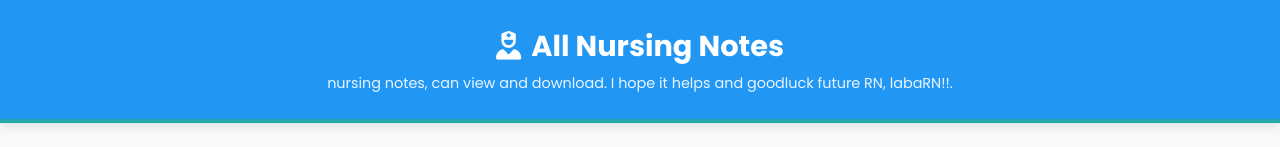
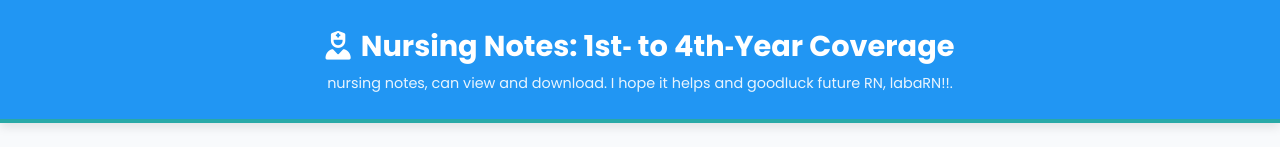
Before and after one commit to trevor-wq/free-nursing-notes, a plain HTML site: page index.html in a window 1280 px wide. Shown: the top 147 px of the page. Drawn offline with Linux system fonts and the light colour scheme; grey boxes are pictures that could not be loaded.

Commit message:
Add files via upload

```diff
--- a/index.html
+++ b/index.html
@@ -251,7 +251,7 @@
 
   <!-- Header Section -->
   <header class="header">
-    <h1><i class="fa-solid fa-user-nurse"></i> All Nursing Notes</h1>
+    <h1><i class="fa-solid fa-user-nurse"></i> Nursing Notes: 1st‑ to 4th‑Year Coverage</h1>
     <p>nursing notes, can view and download. I hope it helps and goodluck future RN, labaRN!!.</p>
   </header>
 
```
